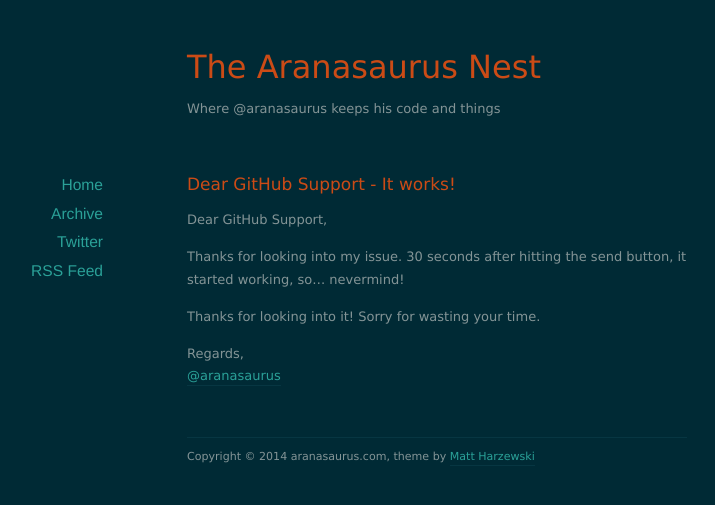
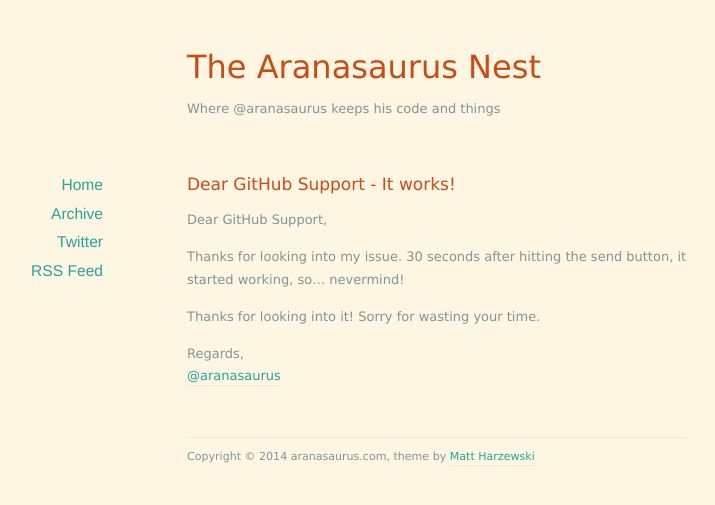
Before and after one commit to aranasaurus/aranasaurus.github.io, a Jekyll site: the page built from index.html, in a window 1280 px wide. Shown: the top 505 px of the page, without its empty margins (203-918 px from the left). Built offline with Jekyll 4.4.1, drawn with Linux system fonts in a browser that asks for light colours; nearby versions of some CDN libraries; the list of posts is cut into pages by our own code.

Commit message:
switch to light colors

```diff
--- a/_layouts/default.html
+++ b/_layouts/default.html
@@ -11,7 +11,7 @@
   <![endif]-->
 
   <link href="/assets/css/style.css" rel="stylesheet" />
-  <link href="/assets/css/colors-dark.css" rel="stylesheet" />
+  <link href="/assets/css/colors-light.css" rel="stylesheet" />
 
 </head>
 
```
